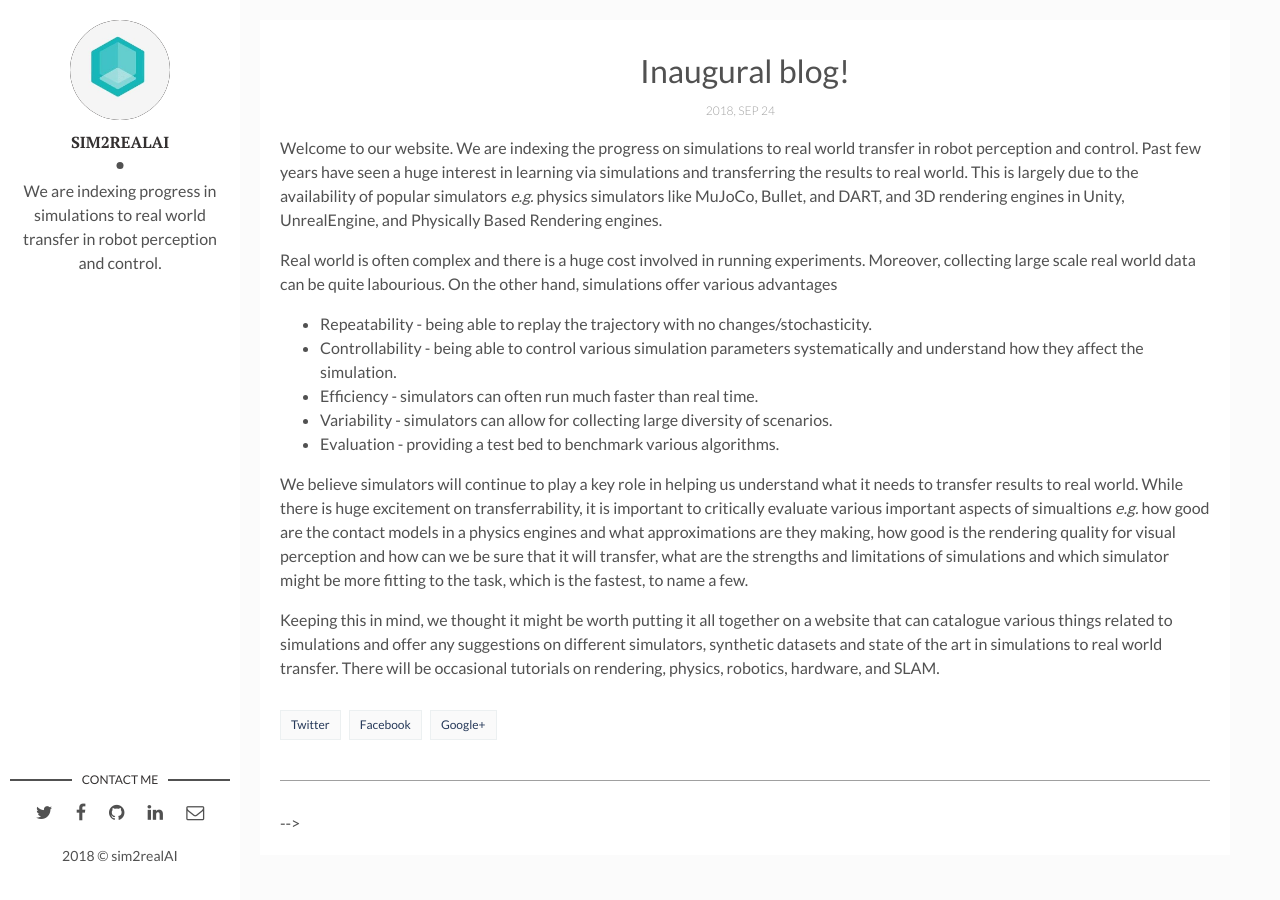
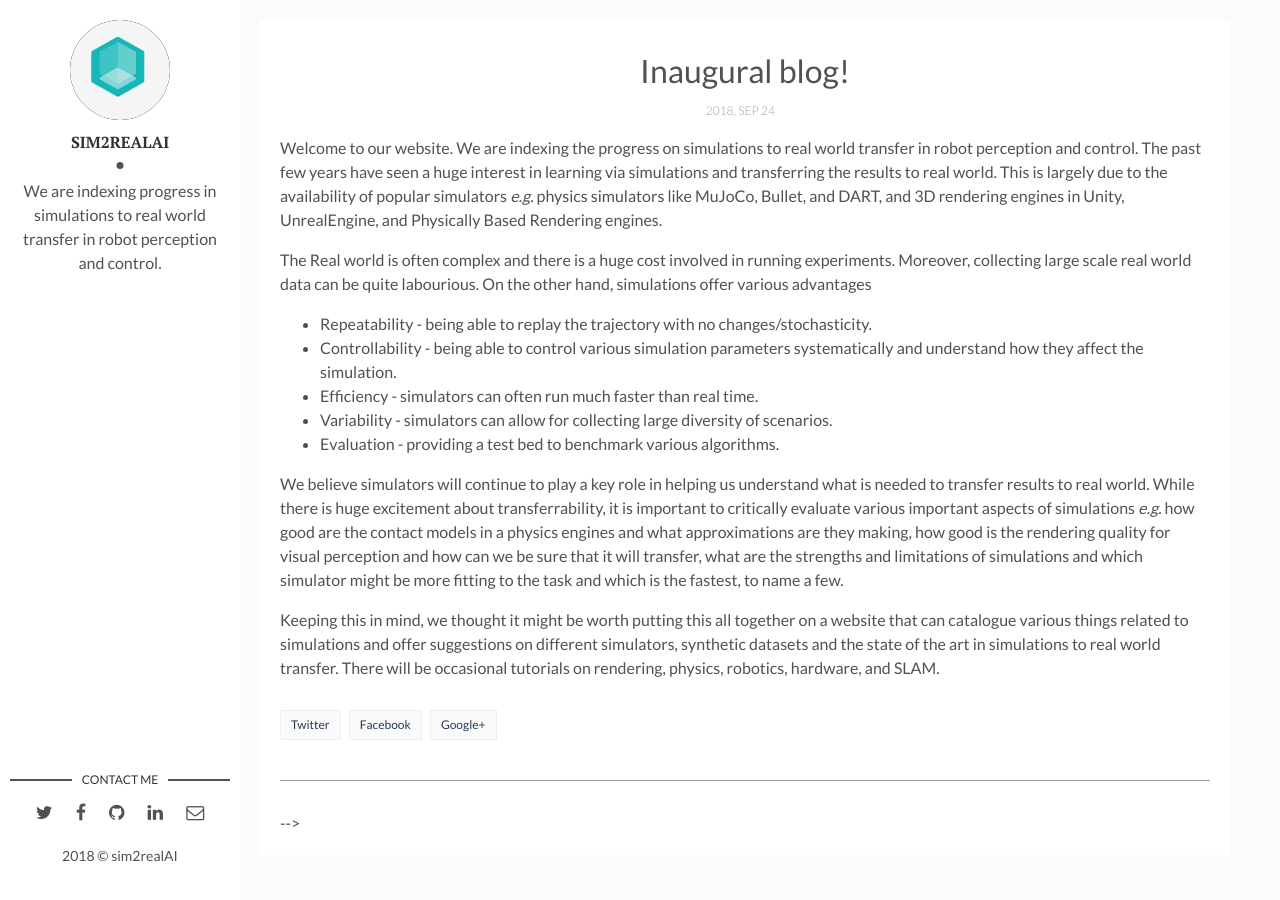
Before and after one commit to sim2realAI/sim2realAI.github.io, a Jekyll site: the page built from _posts/2018-09-24-welcome-to-sim2real-AI.markdown, in a window 1280 px wide. Built offline with Jekyll 4.4.1, drawn with Linux system fonts in a browser that asks for light colours.

Commit message:
update
Signed-off-by: Ankur Handa <ahanda@nvidia.com>

```diff
--- a/_posts/2018-09-24-welcome-to-sim2real-AI.markdown
+++ b/_posts/2018-09-24-welcome-to-sim2real-AI.markdown
@@ -6,9 +6,9 @@ description: Welcome blog # Add post description (optional)
 img:  # Add image post (optional)
 ---
 
-Welcome to our website. We are indexing the progress on simulations to real world transfer in robot perception and control. Past few years have seen a huge interest in learning via simulations and transferring the results to real world. This is largely due to the availability of popular simulators *e.g.* physics simulators like MuJoCo, Bullet, and DART, and 3D rendering engines in Unity, UnrealEngine, and Physically Based Rendering engines.
+Welcome to our website. We are indexing the progress on simulations to real world transfer in robot perception and control. The past few years have seen a huge interest in learning via simulations and transferring the results to real world. This is largely due to the availability of popular simulators *e.g.* physics simulators like MuJoCo, Bullet, and DART, and 3D rendering engines in Unity, UnrealEngine, and Physically Based Rendering engines.
 
-Real world is often complex and there is a huge cost involved in running experiments. Moreover, collecting large scale real world data can be quite labourious. On the other hand, simulations offer various advantages
+The Real world is often complex and there is a huge cost involved in running experiments. Moreover, collecting large scale real world data can be quite labourious. On the other hand, simulations offer various advantages
 
 * Repeatability - being able to replay the trajectory with no changes/stochasticity.
 * Controllability - being able to control various simulation parameters systematically and understand how they affect the simulation.
@@ -17,9 +17,9 @@ Real world is often complex and there is a huge cost involved in running experim
 * Evaluation - providing a test bed to benchmark various algorithms.
 
 
-We believe simulators will continue to play a key role in helping us understand what it needs to transfer results to real world. While there is huge excitement on transferrability, it is important to critically evaluate various important aspects of simualtions *e.g.* how good are the contact models in a physics engines and what approximations are they making, how good is the rendering quality for visual perception and how can we be sure that it will transfer, what are the strengths and limitations of simulations and which simulator might be more fitting to the task, which is the fastest, to name a few.
+We believe simulators will continue to play a key role in helping us understand what is needed to transfer results to real world. While there is huge excitement about transferrability, it is important to critically evaluate various important aspects of simulations *e.g.* how good are the contact models in a physics engines and what approximations are they making, how good is the rendering quality for visual perception and how can we be sure that it will transfer, what are the strengths and limitations of simulations and which simulator might be more fitting to the task and which is the fastest, to name a few.
 
-Keeping this in mind, we thought it might be worth putting it all together on a website that can catalogue various things related to simulations and offer any suggestions on different simulators, synthetic datasets and state of the art in simulations to real world transfer. There will be occasional tutorials on rendering, physics, robotics, hardware, and SLAM.
+Keeping this in mind, we thought it might be worth putting this all together on a website that can catalogue various things related to simulations and offer suggestions on different simulators, synthetic datasets and the state of the art in simulations to real world transfer. There will be occasional tutorials on rendering, physics, robotics, hardware, and SLAM.
 
 
 
```
